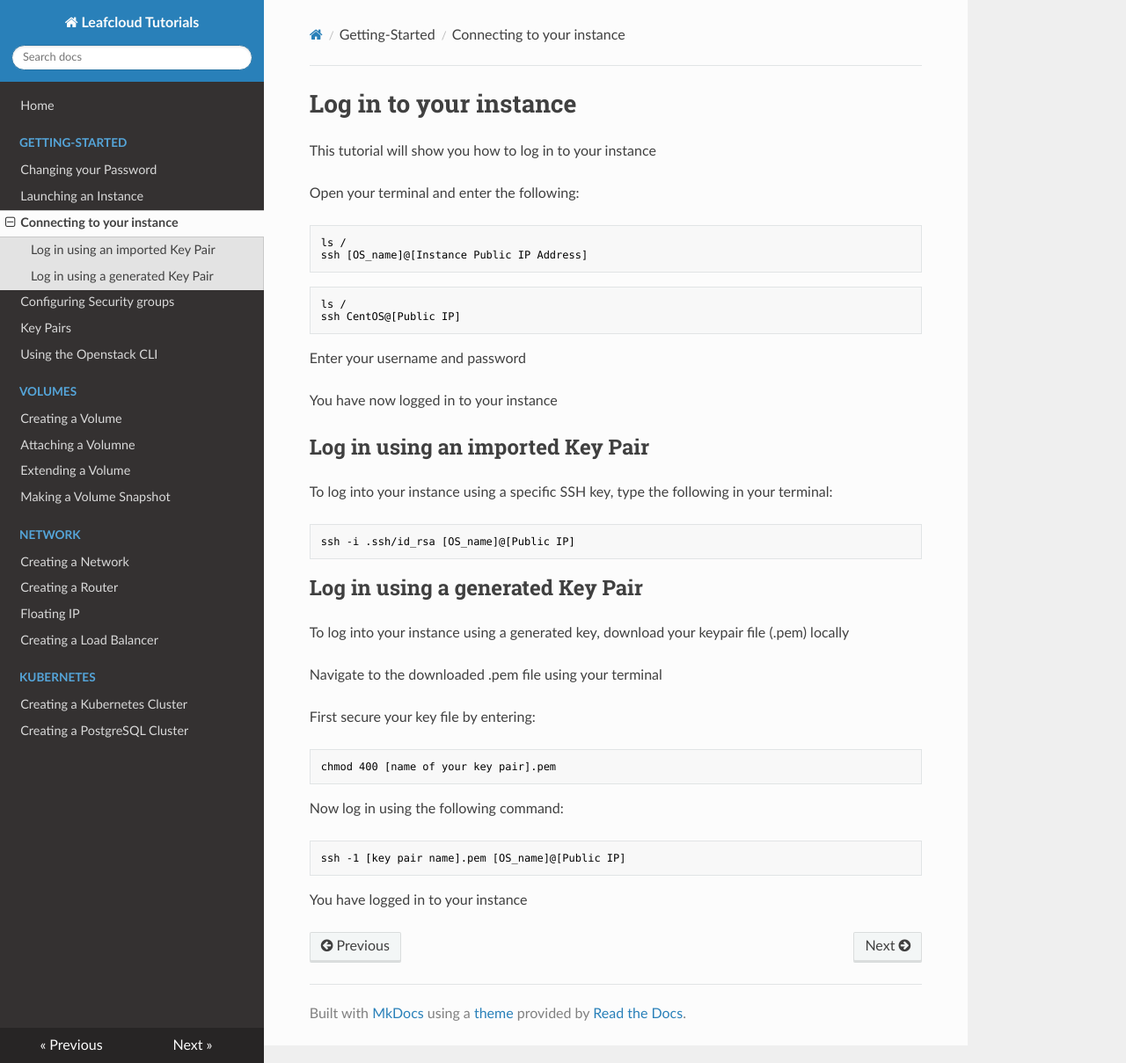
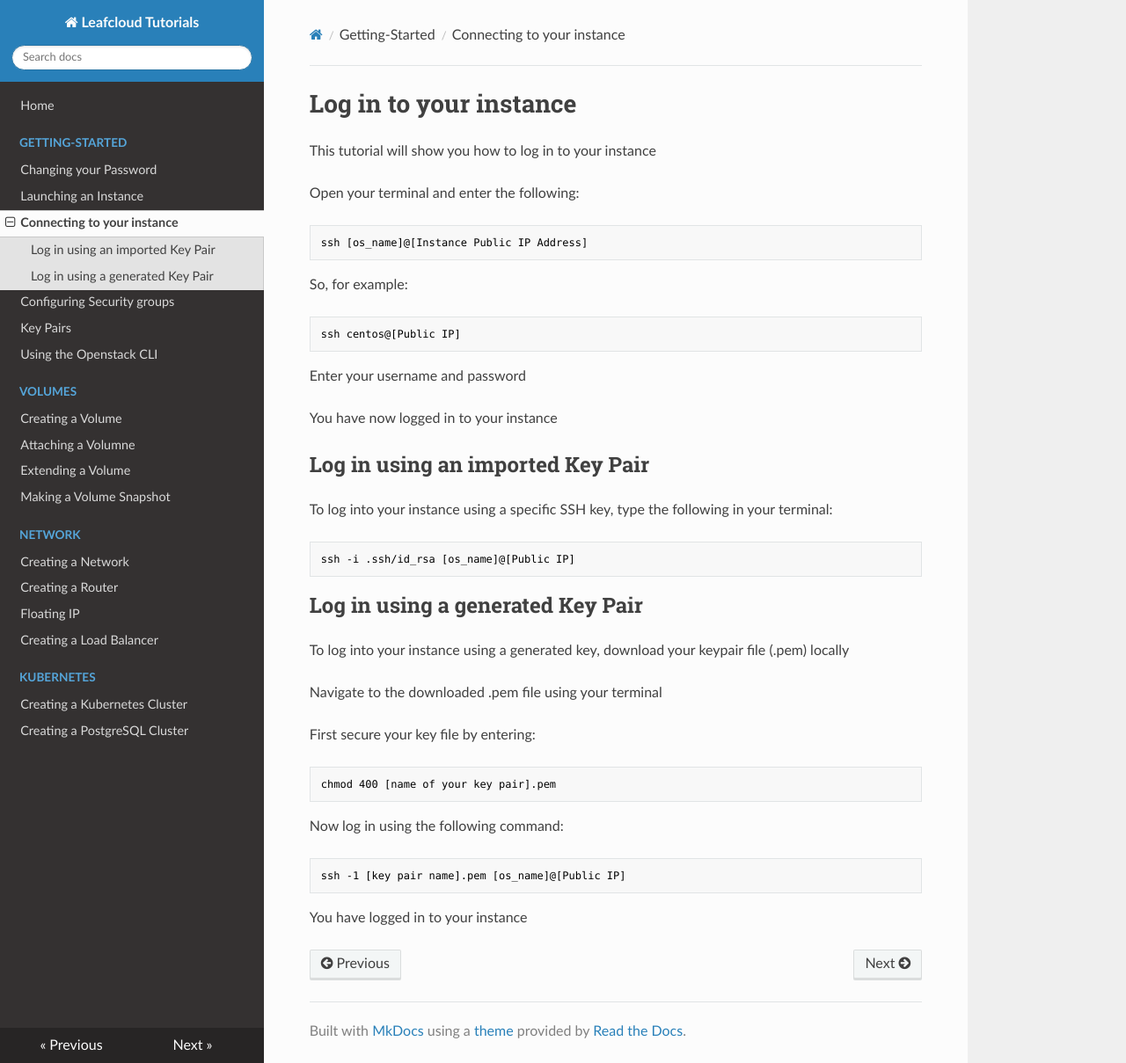
Before and after one commit to leafcloudhq/documentation-rtd, an MkDocs documentation site: the page built from docs/Getting-Started/Log-in-to-your-instance.md, in a window 1280 px wide and 1209 px high. Shown: the whole window at 88% size. Built offline with MkDocs 1.6.1, drawn with Linux system fonts in a browser that asks for light colours; nearby versions of some CDN libraries.

````diff
--- a/docs/Getting-Started/Log-in-to-your-instance.md
+++ b/docs/Getting-Started/Log-in-to-your-instance.md
@@ -5,13 +5,13 @@ This tutorial will show you how to log in to your instance
 Open your terminal and enter the following:
 
 ``` shell
-ls /
-ssh [OS_name]@[Instance Public IP Address]
+ssh [os_name]@[Instance Public IP Address]
 ```
 
+So, for example:
+
 ``` shell
-ls /
-ssh CentOS@[Public IP]
+ssh centos@[Public IP]
 ```
 
 Enter your username and password
@@ -23,7 +23,7 @@ You have now logged in to your instance
 To log into your instance using a specific SSH key, type the following in your terminal:
 
 ``` shell
-ssh -i .ssh/id_rsa [OS_name]@[Public IP]
+ssh -i .ssh/id_rsa [os_name]@[Public IP]
 ```
 
 ## Log in using a generated Key Pair
@@ -41,7 +41,7 @@ chmod 400 [name of your key pair].pem
 Now log in using the following command:
 
 ``` shell
-ssh -1 [key pair name].pem [OS_name]@[Public IP]
+ssh -1 [key pair name].pem [os_name]@[Public IP]
 ```
 
 You have logged in to your instance
````
